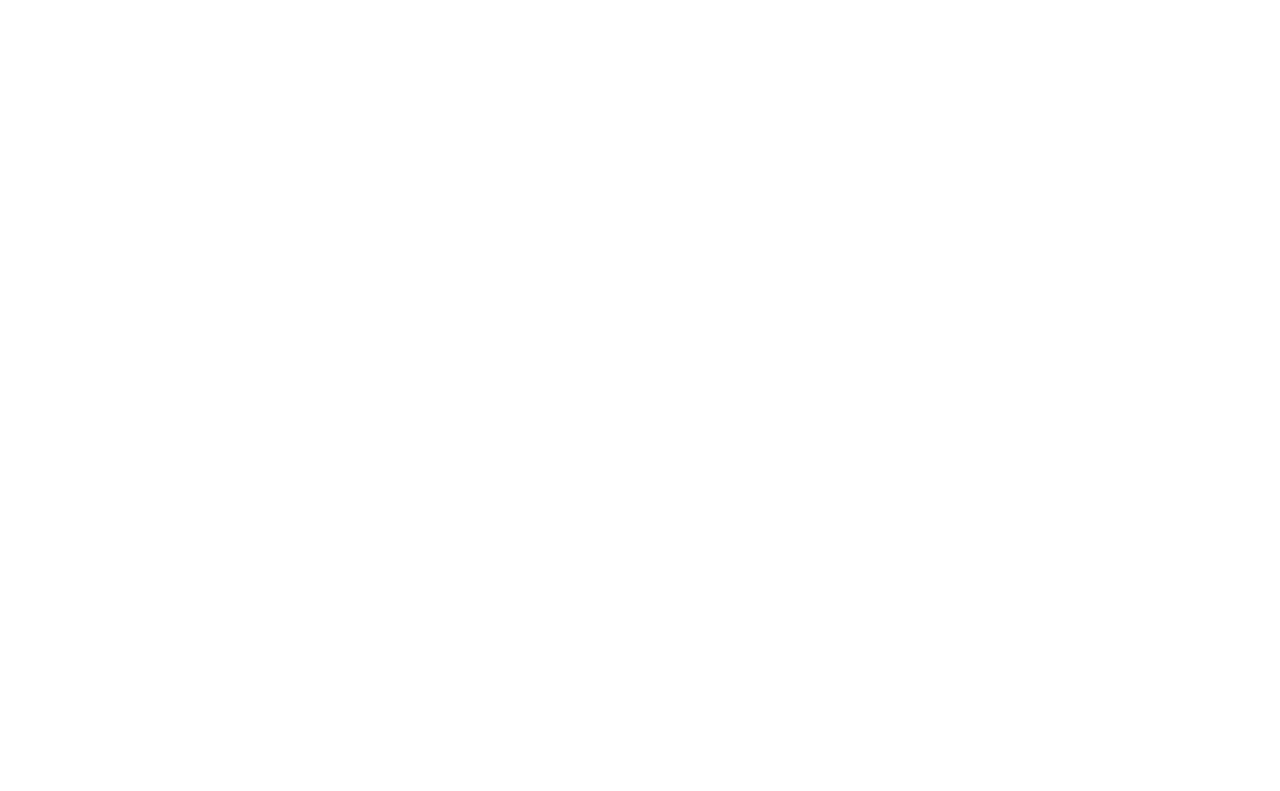
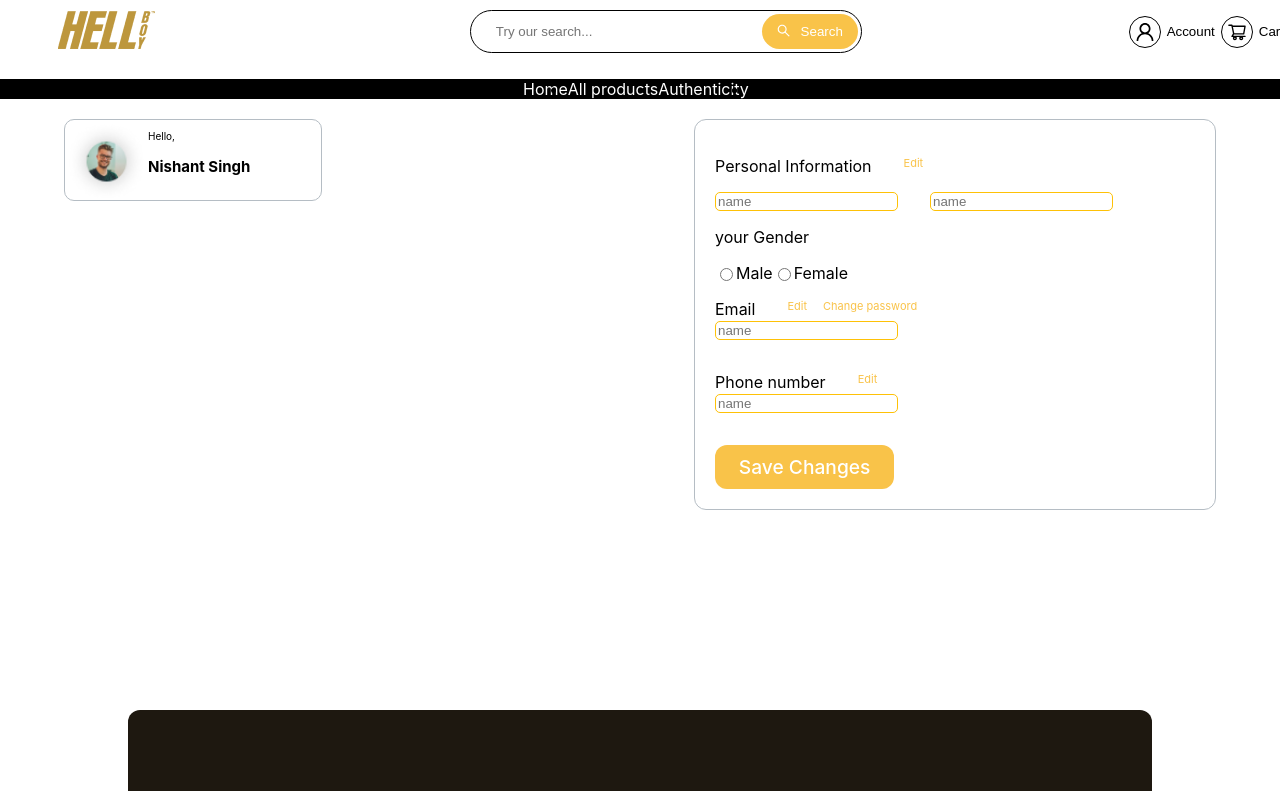
Before and after one commit to Utkarsh-88034/saddweb-ecom, a React (Create React App) app: page /username in a window 1280 px wide. Before the commit this address had no page. Shown: the top 791 px of the page. Built offline with nearby package versions, Linux system fonts and the light colour scheme.

Commit message:
username  page update

```diff
--- a/src/App.js
+++ b/src/App.js
@@ -16,6 +16,8 @@
 import Read from "./views/Read";
 import OrderDetail from "./views/OrderDetail";
 import ProductPage from "./views/projectPage";
+import UserName from "./views/UserName";
+import UserNamecompo from "./components/UserName/UserNamecompo";
 function App() {
   return (
     <BrowserRouter>
@@ -35,6 +37,9 @@
           <Route path="orderdetail" element={<OrderDetail />} />
           <Route path="cart" element={<Cart />} />
           <Route path="product-info" element={<ProductPage />} />
+          <Route path="username" element={<UserName />} />
+          <Route path="usernames" element={<UserNamecompo />} />
+
         </Routes>
       </div>
     </BrowserRouter>
--- a/src/components/Footer/Footer.jsx
+++ b/src/components/Footer/Footer.jsx
@@ -13,7 +13,7 @@
 const Footer = () => {
   const FooterContainer = styled.div`
     width: 80%;
-    height: 500px;
+    padding:2rem;
     margin: auto;
     margin-top: 200px;
     background: #1e1810;
@@ -38,6 +38,7 @@
   const ContactContainer = styled.div`
     display: flex;
     justify-content: space-between;
+    flex-wrap:wrap;
     // align-items: center;
     margin: 20px 0;
     width: 80%;
--- /dev/null
+++ b/src/components/UserName/UserNamecompo.jsx
@@ -0,0 +1,109 @@
+import React from 'react'
+import styled from 'styled-components'
+
+const UserNamecompo = () => {
+    const Main=styled.div`
+    display:flex;
+    justify-content:center;
+    align-items:center;
+
+    `
+  const Container =styled.div`
+display:flex;
+justify-items:center;
+
+
+
+
+  `
+  const Info=styled.div`
+
+  padding-right:1rem;
+  border-right:1px solid black;
+  height:5rem;
+  margin:1rem;
+  box-sizing: border-box;
+  @media (max-width: 440px) {
+   border:none;
+
+  }
+
+  `
+  const Detail=styled.div`
+  box-sizing: border-box;
+
+  `
+  const Label=styled.div`
+
+  `
+  const P =styled.div`
+  font-size:12px;
+  `
+  const Savebtn=styled.div`
+  background: #f9c349;
+border-radius: 4px;
+width: full;
+min-width: 150px;
+padding: 4px 0;
+display: flex;
+justify-content: center;
+align-items: center;
+font-weight: 500;
+font-size: 1rem;
+color: #ffffff;
+margin-top:1rem;`
+const Input=styled.input`
+background:white;
+margin-bottom:1rem;
+border: 1px solid #B5BDC4;
+border-radius:4px;
+`
+const Div=styled.div`
+margin:1rem;
+
+display:flex;
+justify-content:space-between;
+flex-wrap:wrap;
+padding:1.2rem;
+border-radius:4px;
+background:white;
+box-shadow: 0px 4px 8px -4px rgba(22, 34, 51, 0.08), 0px 16px 24px rgba(22, 34, 51, 0.08);
+@media (max-width: 440px) {
+  padding:.8rem;
+
+ }
+
+`
+    return (
+    <>
+    <Main>
+
+
+    <Container>
+        <Div>
+
+
+<Info>
+<Label>Your New password Must</Label>
+<P>Be at leaste 4 characters in lenght</P>
+<P>Not be same your current password</P>
+<P>Not Contain Common password</P>
+</Info>
+
+<Detail>
+<Label>current password</Label>
+<Input type='text'/>
+<Label>New password</Label>
+<Input type='text'/>
+<Label>Retype New password</Label>
+<Input type='text'/>
+<Savebtn>Save password</Savebtn>
+</Detail>
+</Div>
+    </Container>
+    </Main>
+    </>
+  )
+}
+
+export default UserNamecompo
--- a/src/views/Read.jsx
+++ b/src/views/Read.jsx
@@ -67,9 +67,10 @@
 color:white;
 background: #F9C349;
 border-radius: 22px;
-width: 25%;
+width: 6rem;
 display: flex;
 justify-content: center;
+flex-wrap:wrap;
 align-items: center;
 cursor: pointer;
 font-weight: 500;
--- /dev/null
+++ b/src/views/UserName.jsx
@@ -0,0 +1,143 @@
+import React from 'react'
+import styled from 'styled-components'
+import BottomNav from '../components/Navbar/BottomNav'
+import TopNav from '../components/Navbar/TopNav'
+import img from '../assets/images/Ellipse3.png'
+import Footer from '../components/Footer/Footer'
+const UserName = () => {
+
+    const Container =styled.div`
+    width:90%;
+    margin: 20px auto;
+    margin-bottom: 200px;
+
+    display:flex;
+    justify-content: space-between;
+    flex-wrap: wrap;
+    `
+    const NameContainer=styled.div`
+    width:16rem;
+    border: 1px solid #B5BDC4;
+    border-radius: 10px;
+    display:flex;
+
+    height:5rem;
+
+    `
+    const Detail=styled.div`
+    width:30rem;
+    border: 1px solid #B5BDC4;
+border-radius: 12px;
+padding:20px;
+    `
+    const Head =styled.span`
+    font-size:10px;
+    `
+    const Name =styled.p`
+    font-weight: 700;
+font-size: 15px;
+    `
+    const Divflex=styled.div`
+    margin: auto 0;
+    display:flex;
+    flex-direction:column;
+    `
+    const Img=styled.img`
+    width: 83px;
+    height: 83px;
+    margin: auto 0;
+    `
+    const Flexdiv=styled.div`
+
+    display:flex;
+    flex-wrap:wrap;
+    margin-top:1rem;
+
+    `
+    const Title=styled.span`
+    margin-right:2rem;
+    `
+    const Btn=styled.a`
+    color: #F9C349;
+    margin-right:1rem;
+    font-size:11px;
+
+
+    `
+const ChangeBtn=styled.div`
+background: #f9c349;
+border-radius: 12px;
+width: 14vw;
+min-width: 150px;
+padding: 10px 0;
+display: flex;
+justify-content: center;
+align-items: center;
+font-weight: 500;
+font-size: 1.5vw;
+color: #ffffff;
+margin-top:1rem;
+`
+const Input=styled.input`
+background: #FFFFFF;
+border: 1px solid #FEC107;
+border-radius:5px;
+margin-right:2rem;
+margin-bottom:1rem;
+`
+const Div=styled.div`
+`
+  return (
+    <>
+    <TopNav/>
+    <BottomNav/>
+    <Container>
+<NameContainer>
+<Img src={img}/>
+<Divflex>
+<Head>Hello,</Head>
+<Name>Nishant Singh</Name>
+</Divflex>
+
+</NameContainer>
+<Detail>
+
+<Flexdiv>
+<Title>Personal Information</Title>
+<Btn>Edit</Btn>
+</Flexdiv>
+
+    <form>
+    <Flexdiv>
+        <Input type='text' placeholder='name'/>
+        <Input type='text' placeholder='name'/>
+
+    </Flexdiv>
+   <Title>your Gender</Title>
+   <Flexdiv>
+   <input type="radio" value="Male" name="gender" /> Male
+   <input type="radio" value="Female" name="gender" /> Female
+   </Flexdiv>
+   <Flexdiv>
+       <Title>Email</Title>
+       <Btn>Edit</Btn>
+       <Btn>Change password</Btn>
+   </Flexdiv>
+   <Input type='text' placeholder='name'/>
+   <Flexdiv>
+       <Title>Phone number</Title>
+       <Btn>Edit</Btn>
+   </Flexdiv>
+   <Input type='text' placeholder='name'/>
+
+    </form>
+<ChangeBtn>Save Changes</ChangeBtn>
+</Detail>
+
+    </Container>
+    <Footer/>
+    </>
+  )
+}
+
+export default UserName
--- a/src/views/projectPage.jsx
+++ b/src/views/projectPage.jsx
@@ -535,7 +535,7 @@
               <ReviewCard />
               <ReviewCard />
               <Divider />
-              <SeeAllButton>See all reviews ></SeeAllButton>
+              <SeeAllButton>See all reviews </SeeAllButton>
             </ReviewCardConatiner>
           </MainReviewBox>
         </ReviewContainer>
```
